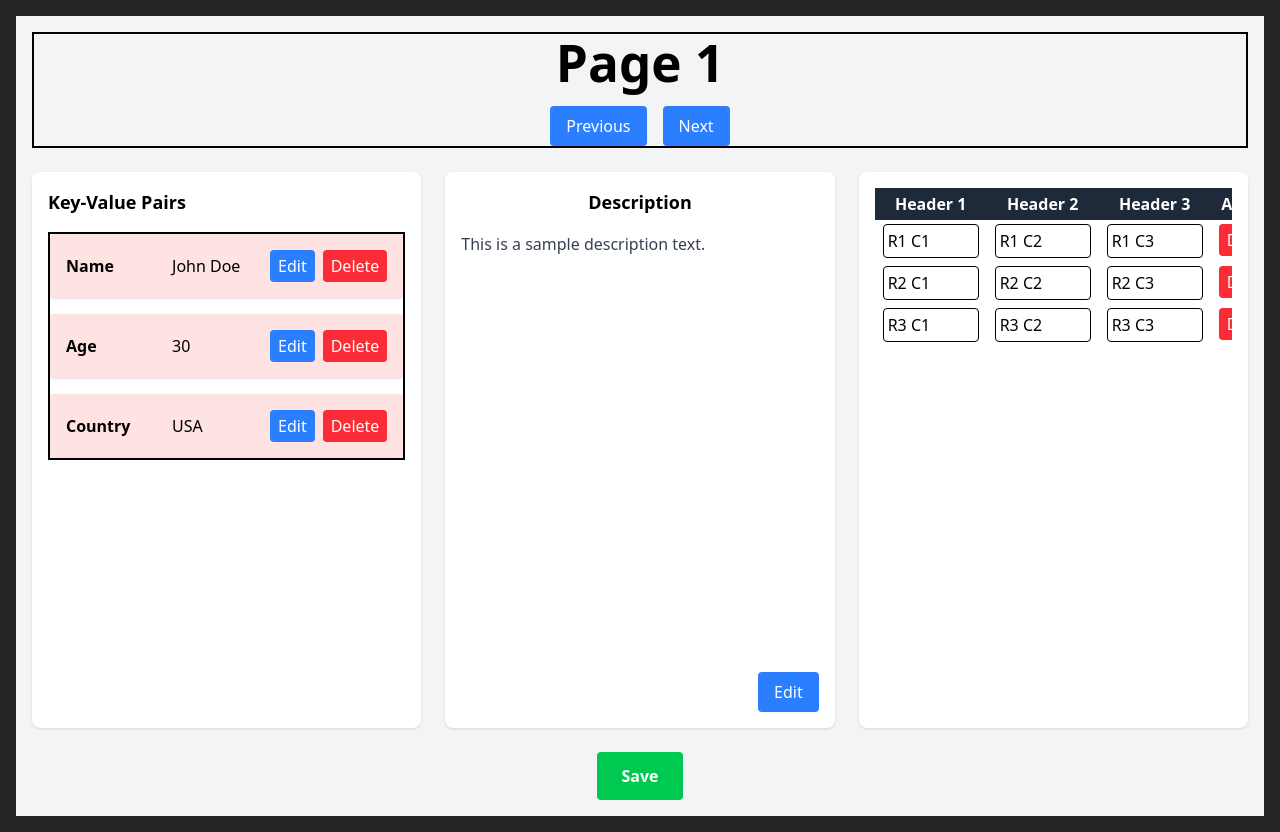
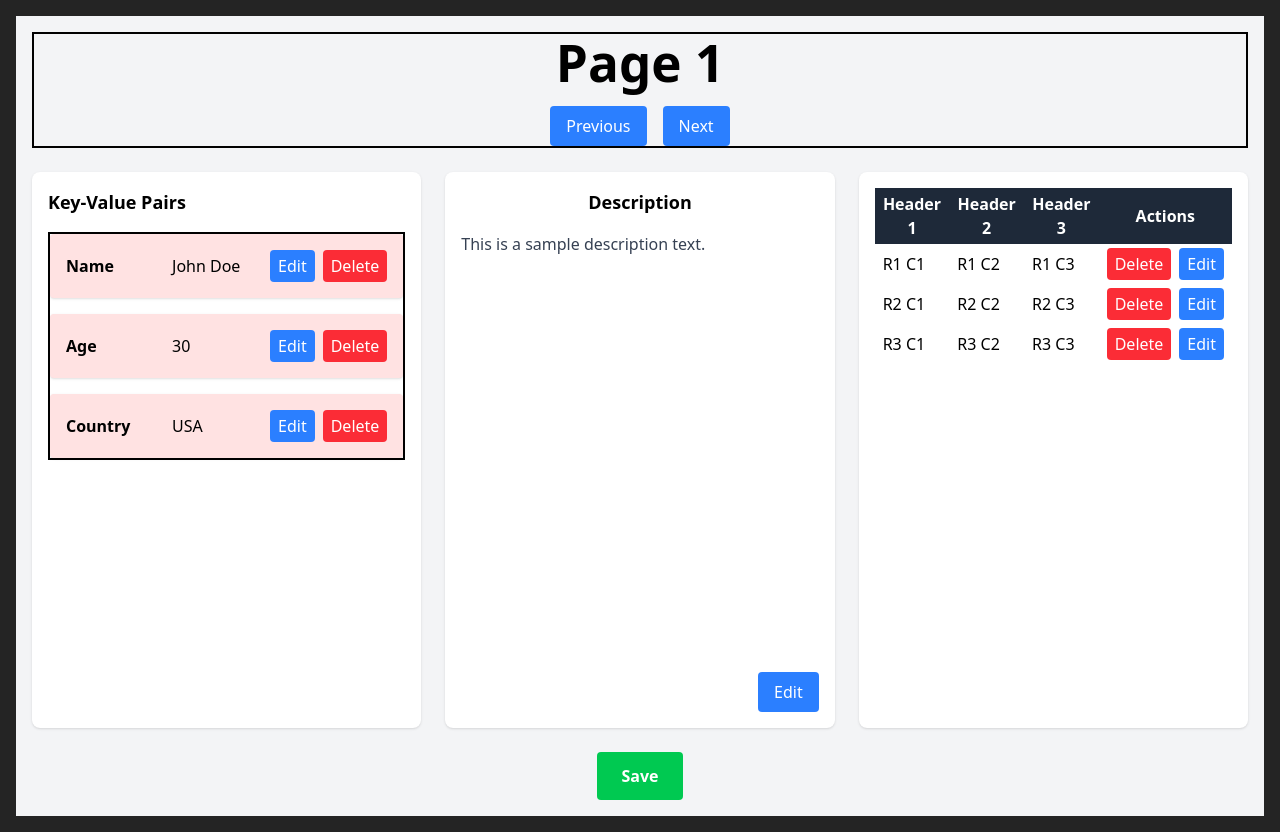
Before and after one commit to Pawan-20/React-refresher, a React (Vite) app: page /data-verification in a window 1280 px wide. Built offline with nearby package versions, Linux system fonts and the light colour scheme.

Commit message:
[feat]: added en edit button as well in the table component

```diff
--- a/src/components/TableComponent.tsx
+++ b/src/components/TableComponent.tsx
@@ -31,6 +31,8 @@ const TableComponent = () => {
     },
   ]);
 
+  const [editMode, setEditMode] = useState<number | null>(null); // Track which row is being edited
+
   const handleDeleteClick = (id: number) => {
     setTableData((prev) => prev.filter((row) => row.id !== id));
   };
@@ -48,6 +50,14 @@ const TableComponent = () => {
     setTableData(newData);
   };
 
+  const toggleEditMode = (id: number) => {
+    if (editMode === id) {
+      setEditMode(null); // Disable edit mode if the row is already in edit mode
+    } else {
+      setEditMode(id); // Enable edit mode for the selected row
+    }
+  };
+
   return (
     <div className="overflow-x-auto">
       <table className="table-auto w-full">
@@ -63,6 +73,7 @@ const TableComponent = () => {
           {tableData.map((row) => (
             <tr key={row.id}>
               <td className="px-2 py-1">
+                {editMode === row.id ? (
                   <input
                     value={row.header1}
                     onChange={(e) =>
@@ -70,8 +81,12 @@ const TableComponent = () => {
                     }
                     className="border p-1 rounded w-24"
                   />
+                ) : (
+                  row.header1
+                )}
               </td>
               <td className="px-2 py-1">
+                {editMode === row.id ? (
                   <input
                     value={row.header2}
                     onChange={(e) =>
@@ -79,8 +94,12 @@ const TableComponent = () => {
                     }
                     className="border p-1 rounded w-24"
                   />
+                ) : (
+                  row.header2
+                )}
               </td>
               <td className="px-2 py-1">
+                {editMode === row.id ? (
                   <input
                     value={row.header3}
                     onChange={(e) =>
@@ -88,6 +107,9 @@ const TableComponent = () => {
                     }
                     className="border p-1 rounded w-24"
                   />
+                ) : (
+                  row.header3
+                )}
               </td>
               <td className="px-2 py-1 flex gap-2">
                 <button
@@ -95,6 +117,12 @@ const TableComponent = () => {
                   className="px-2 py-1 bg-red-500 text-white rounded hover:bg-red-600"
                 >
                   Delete
+                </button>
+                <button
+                  onClick={() => toggleEditMode(row.id)}
+                  className="px-2 py-1 bg-blue-500 text-white rounded hover:bg-blue-600"
+                >
+                  {editMode === row.id ? "Save" : "Edit"}
                 </button>
               </td>
             </tr>
```
Lines whose indentation alone changed are shown as unchanged.
